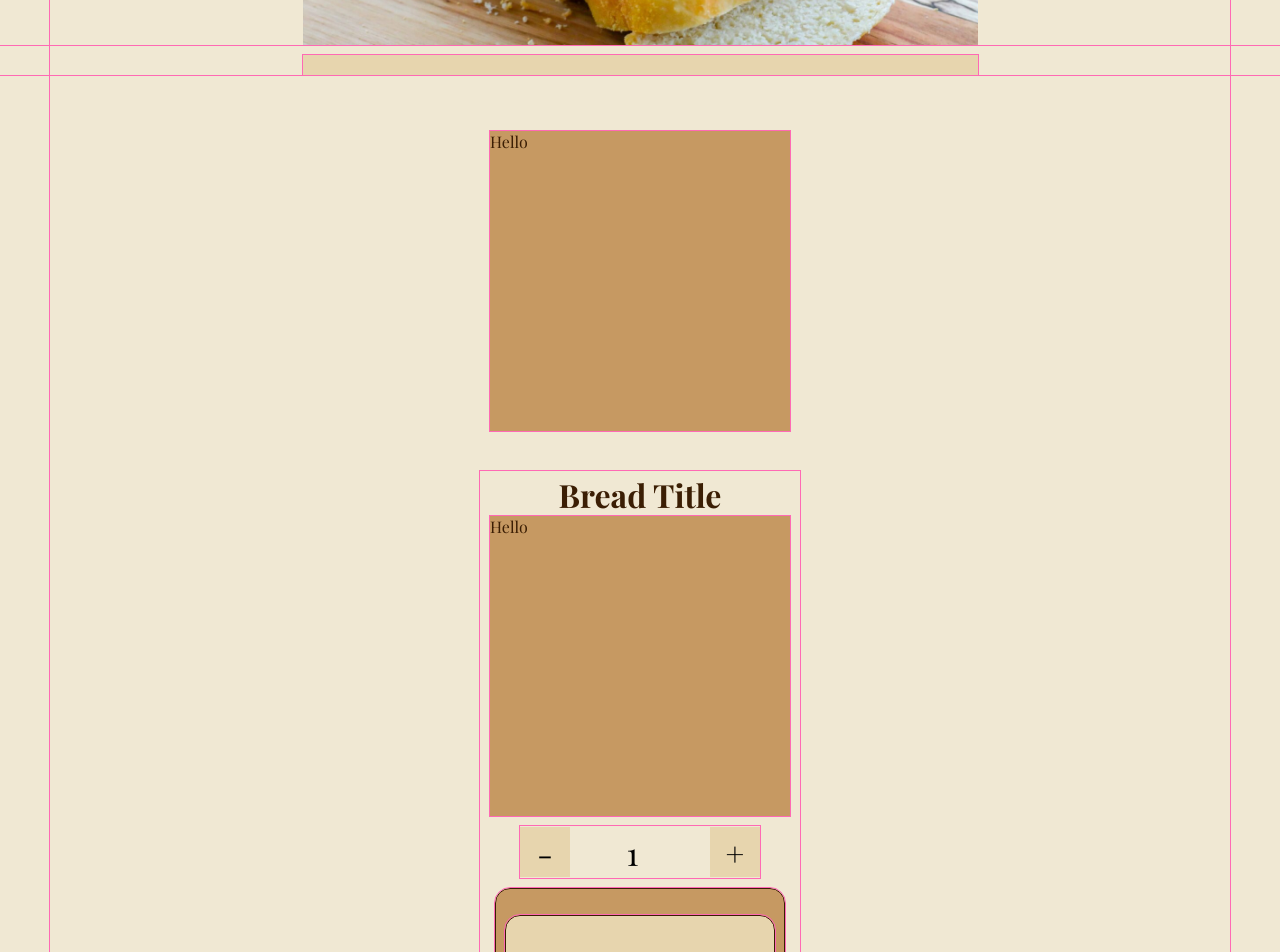
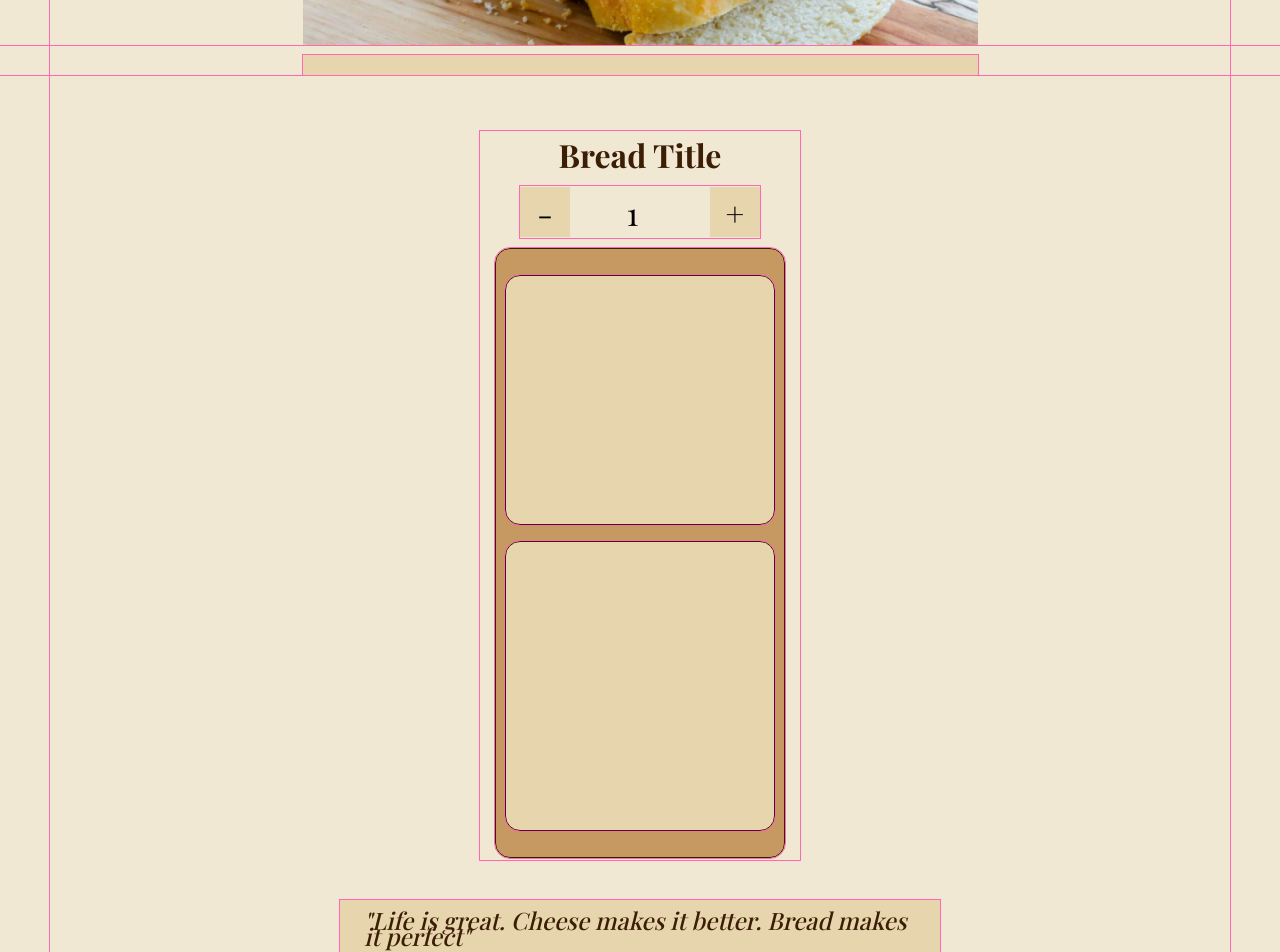
Before and after one commit to Medieinstitutet/fed23d-grafiska-verktyg-olympia, a React (Vite) app in the folder code/: page / in a window 1280 px wide. Shown: the part 500-1452 px from the top of the page. Built offline with nearby package versions, Linux system fonts and the light colour scheme; a web font is replaced by a local one.

Commit message:
:coffin: remove dead code that prevented the build process

```diff
--- a/code/src/App.tsx
+++ b/code/src/App.tsx
@@ -1,6 +1,5 @@
 import Header from './components/header/Header';
 import RecipeMainContainer from './components/recipe/RecipeMainContainer';
-import RecipeImage from './components/recipe/RecipeImage';
 import Footer from './components/footer/Footer';
 import { useContext } from 'react';
 import Context from './context/Context';
@@ -21,7 +20,6 @@ function App() {
     <>
       <Header />
       <main className="main-section">
-        <RecipeImage imageUrl="" />
         <RecipeMainContainer />
         <FAQ />
         <Divider />
--- a/code/src/components/recipe/RecipeCounter.tsx
+++ b/code/src/components/recipe/RecipeCounter.tsx
@@ -1,5 +1,3 @@
-import React from 'react';
-
 const RecipeCounter = () => {
   return (
     <div className="counter">
--- a/code/src/components/recipe/RecipeImage.tsx
+++ /dev/null
@@ -1,11 +0,0 @@
-// import '../../scss/layouts/_recipeImage.scss';
-
-interface RecipeImageProps {
-  imageUrl: string;
-}
-
-const RecipeImage = (props: RecipeImageProps) => {
-  return <div className="image-container">Hello</div>;
-};
-
-export default RecipeImage;
--- a/code/src/components/recipe/RecipeMainContainer.tsx
+++ b/code/src/components/recipe/RecipeMainContainer.tsx
@@ -1,4 +1,3 @@
-import RecipeImage from './RecipeImage';
 import RecipeContainer from './RecipeContainer.tsx';
 import RecipeCounter from './RecipeCounter.tsx';
 
@@ -6,7 +5,6 @@ const RecipeMainContainer = () => {
   return (
     <div className="recipe-main-container">
       <h1>Bread Title</h1>
-      <RecipeImage imageUrl="" />
       <RecipeCounter />
       <RecipeContainer />
     </div>
```
